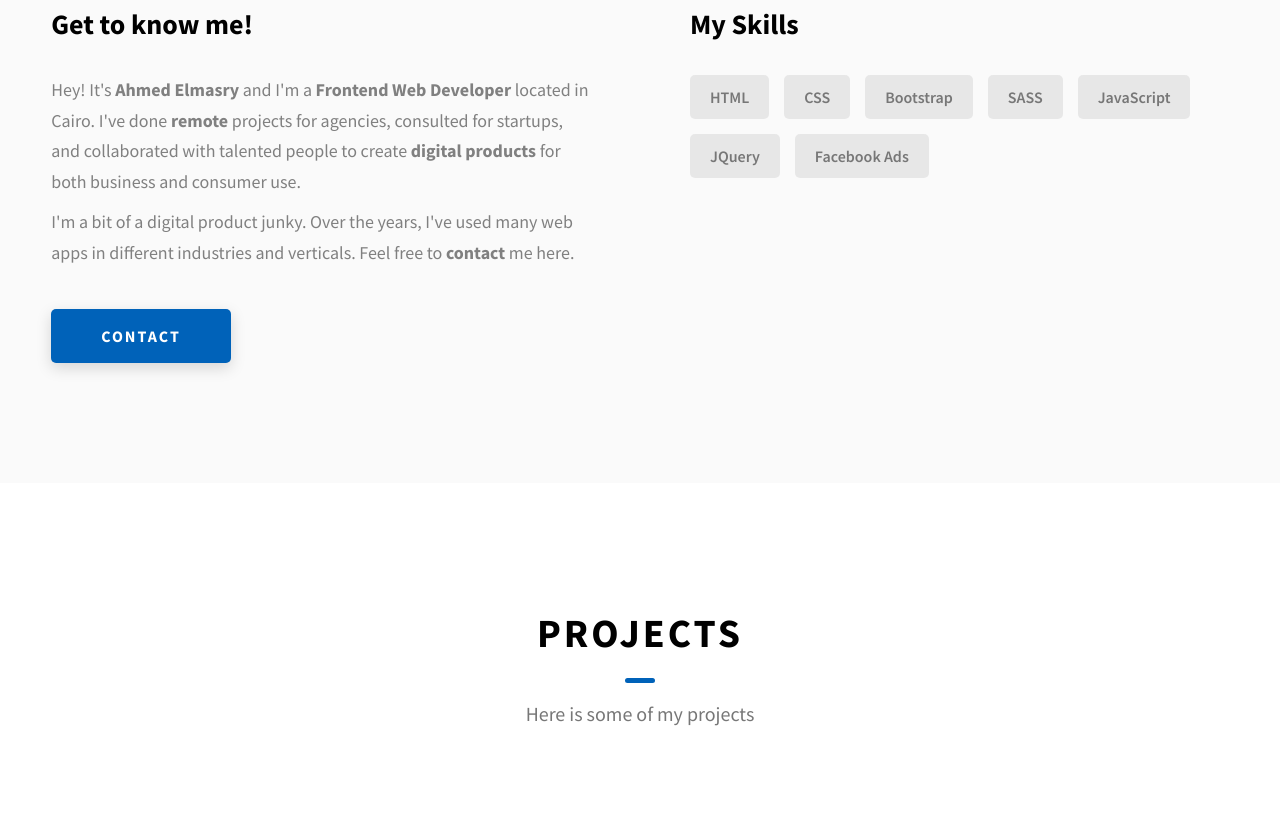
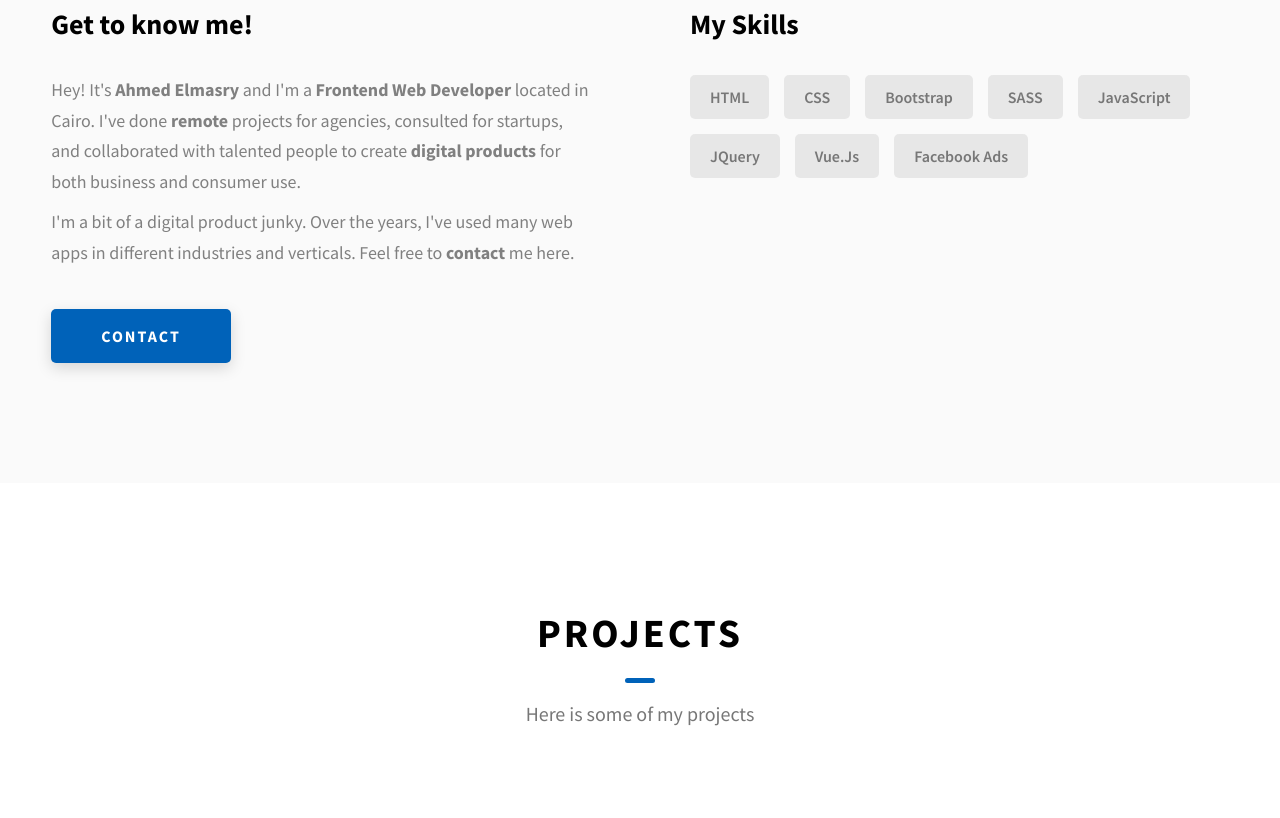
Before and after one commit to Ahmeedelmasry/my-portfolio, a plain HTML site: page index.html in a window 1280 px wide. Shown: the part 1134-1952 px from the top of the page. Drawn offline with Linux system fonts and the light colour scheme.

Commit message:
Update index.html
new commit

```diff
--- a/index.html
+++ b/index.html
@@ -171,6 +171,7 @@
               <div class="skills__skill">SASS</div>
               <div class="skills__skill">JavaScript</div>
               <div class="skills__skill">JQuery</div>
+              <div class="skills__skill">Vue.Js</div>
               <div class="skills__skill">Facebook Ads</div>
             </div>
           </div>
```
